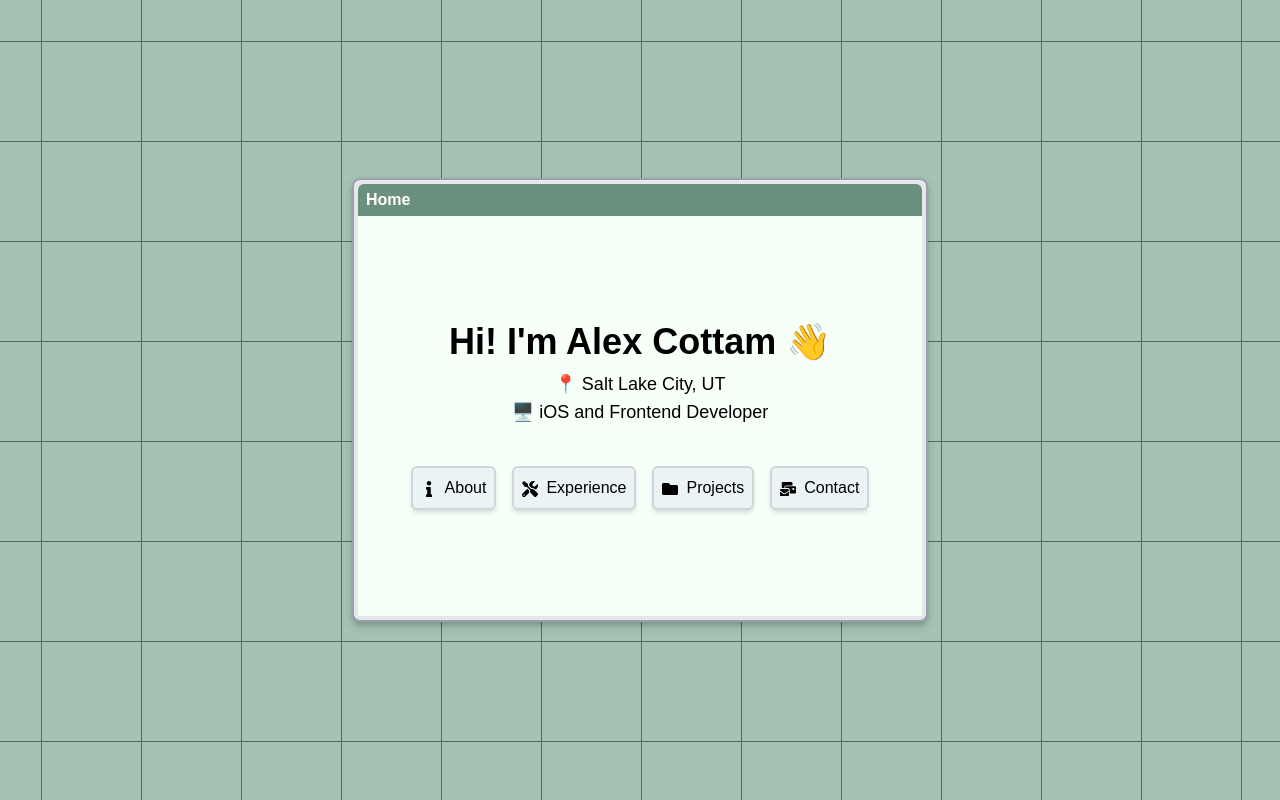
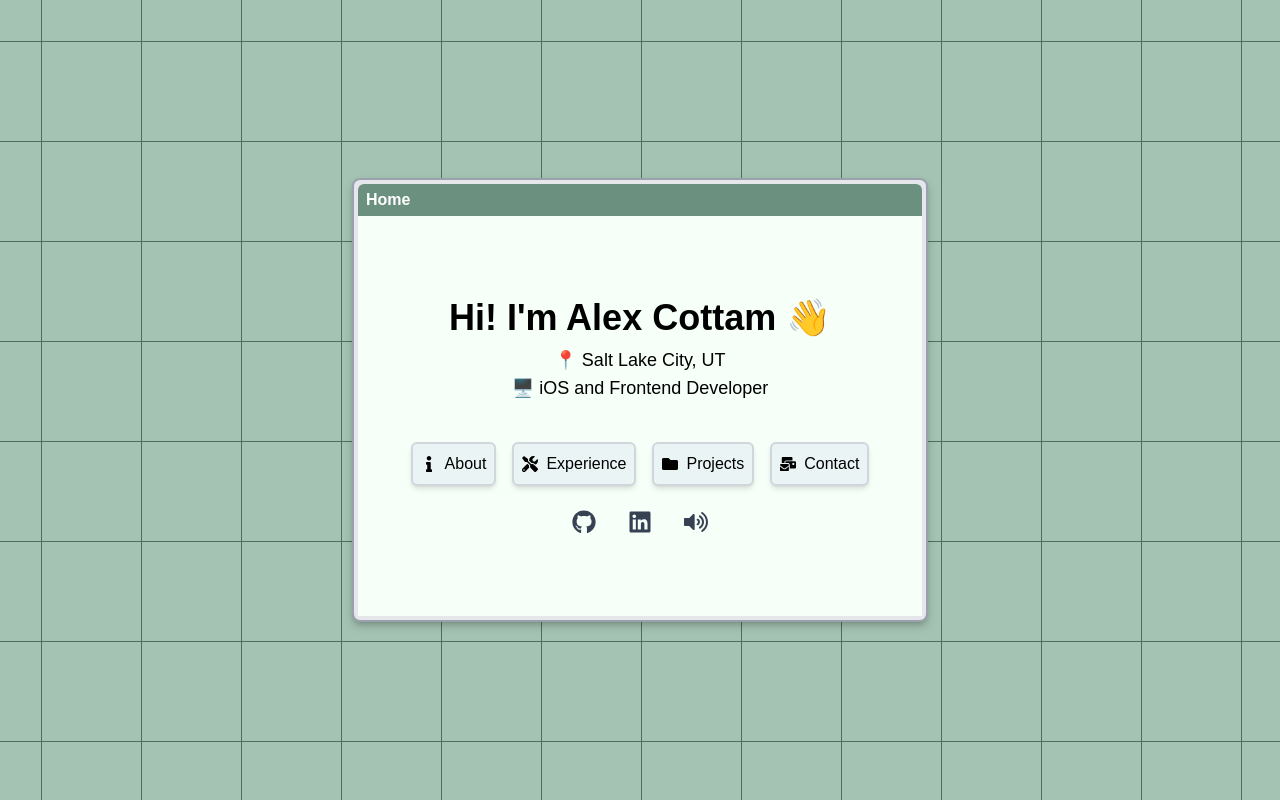
Before and after one commit to notacoham/alexcottam-portfolio, a React (Vite) app: page / in a window 1280 px wide. Built offline with nearby package versions, Linux system fonts and the light colour scheme; a web font is replaced by a local one.

Commit message:
add social links and placeholder volume button

```diff
--- a/src/App.jsx
+++ b/src/App.jsx
@@ -7,7 +7,7 @@ import AboutMe from "./components/AboutMe";
 import Experience from "./components/Experience";
 import Projects from "./components/Projects";
 import Contact from "./components/Contact";
-import { FaInfo, FaFolder, FaTools, FaMailBulk } from "react-icons/fa";
+import { FaInfo, FaFolder, FaTools, FaMailBulk, FaGithub, FaLinkedin, FaVolumeUp, FaVolumeMute } from "react-icons/fa";
 
 function App() {
     const [windows, setWindows] = useState([]);
@@ -111,6 +111,29 @@ function App() {
                                 Contact
                             </button>
                         </div>
+                        <div className="mt-6 align-bottom">
+                            <a
+                                href="https://github.com/notacoham"
+                                target="_blank"
+                                rel="noopener noreferrer"
+                            >
+                                <FaGithub className="inline-block mx-4 text-2xl text-gray-700 hover:text-gray-900" />
+                            </a>
+                            <a
+                                href="https://www.linkedin.com/in/alex-jinoo-cottam/"
+                                target="_blank"
+                                rel="noopener noreferrer"
+                            >
+                                <FaLinkedin className="inline-block mx-4 text-2xl text-gray-700 hover:text-gray-900" />
+                            </a>
+                            <a
+                                href="https://www.linkedin.com/in/alex-jinoo-cottam/"
+                                target="_blank"
+                                rel="noopener noreferrer"
+                            >
+                                <FaVolumeUp className="inline-block mx-4 text-2xl text-gray-700 hover:text-gray-900" />
+                            </a>
+                        </div>
                     </div>
                 </div>
 
@@ -122,18 +145,10 @@ function App() {
                         onClose={() => closeWindow(win.id)}
                         initialPosition={win.position}
                     >
-                        {win.id === "about-me" && (
-                            <AboutMe />
-                        )}
-                        {win.id === "experience" && (
-                            <Experience />
-                        )}
-                        {win.id === "projects" && (
-                            <Projects />
-                        )}
-                        {win.id === "contact" && (
-                            <Contact />
-                        )}
+                        {win.id === "about-me" && <AboutMe />}
+                        {win.id === "experience" && <Experience />}
+                        {win.id === "projects" && <Projects />}
+                        {win.id === "contact" && <Contact />}
                     </DraggableWindow>
                 ))}
             </div>
```
